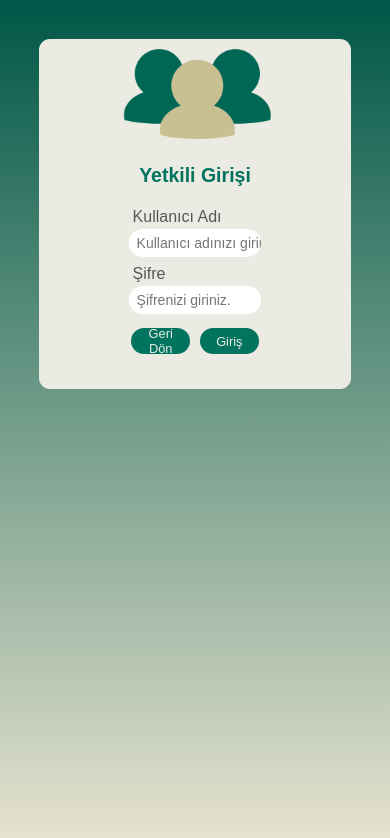
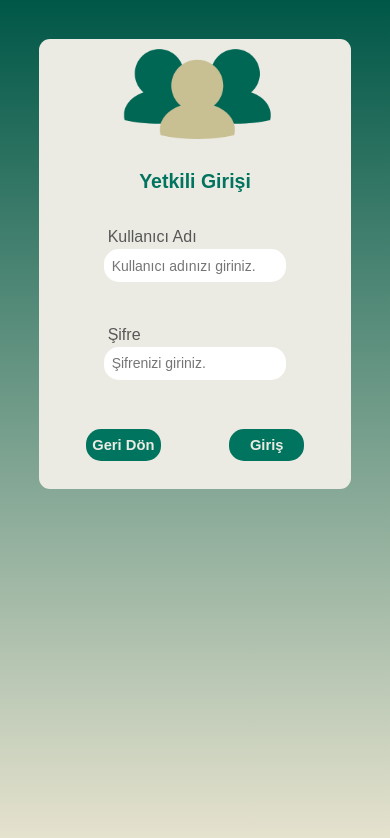
Before and after one commit to nmerveb/graduation-project-nmerveb, a React (Create React App) app: page /admin in a window 390 px wide. Shown: the top 838 px of the page. Built offline with nearby package versions, Linux system fonts and the light colour scheme; no server answers.

Commit message:
Feat: Validation error style added.

```diff
--- a/src/pages/Login/Login.module.css
+++ b/src/pages/Login/Login.module.css
@@ -8,8 +8,8 @@
 }
 .LoginBox {
   width: 450px;
-  height: 350px;
-  border: 10px solid white;
+  height: 450px;
+  border: 5px solid white;
   display: flex;
   flex-direction: column;
   align-items: center;
@@ -35,13 +35,13 @@
   color: #00745e;
 }
 .LoginContent {
-  width: 50%;
+  width: 60%;
   height: 12%;
   display: flex;
   flex-direction: column;
   align-items: center;
   justify-content: center;
-  margin: 10px 0 5px 0;
+  margin: 15px 0 5px 0;
 }
 .InputLabel {
   height: 48%;
@@ -62,23 +62,30 @@
   outline: none;
   padding: 8px 3px 8px 8px;
 }
+.ValidationError {
+  height: 3%;
+  margin: 5px 0 5px 0;
+  font: 14px Arial;
+  color: red;
+  display: flex;
+  align-items: center;
+}
 .ButtonContent {
-  width: 44%;
+  width: 52%;
   height: 12%;
   display: flex;
   flex-direction: row;
   align-items: center;
   justify-content: space-between;
-  margin: 5px 0 5px 0;
+  margin: 10px 0 5px 0;
 }
 .Button {
-  width: 65px;
+  width: 75px;
   height: 60%;
-  margin: 0 5px 0 5px;
   display: flex;
   align-items: center;
   justify-content: center;
-  font: 80% Arial;
+  font: bold 92% Arial;
   border: none;
   border-radius: 15px;
   background-color: #00745e;
@@ -95,4 +102,11 @@
   .LoginTitle {
     font: bold 5vw Arial;
   }
+  .ButtonContent{
+    width: 70%;
+  }
+  .LoginContent{
+    width: 70%;
+  }
+
 }
```
